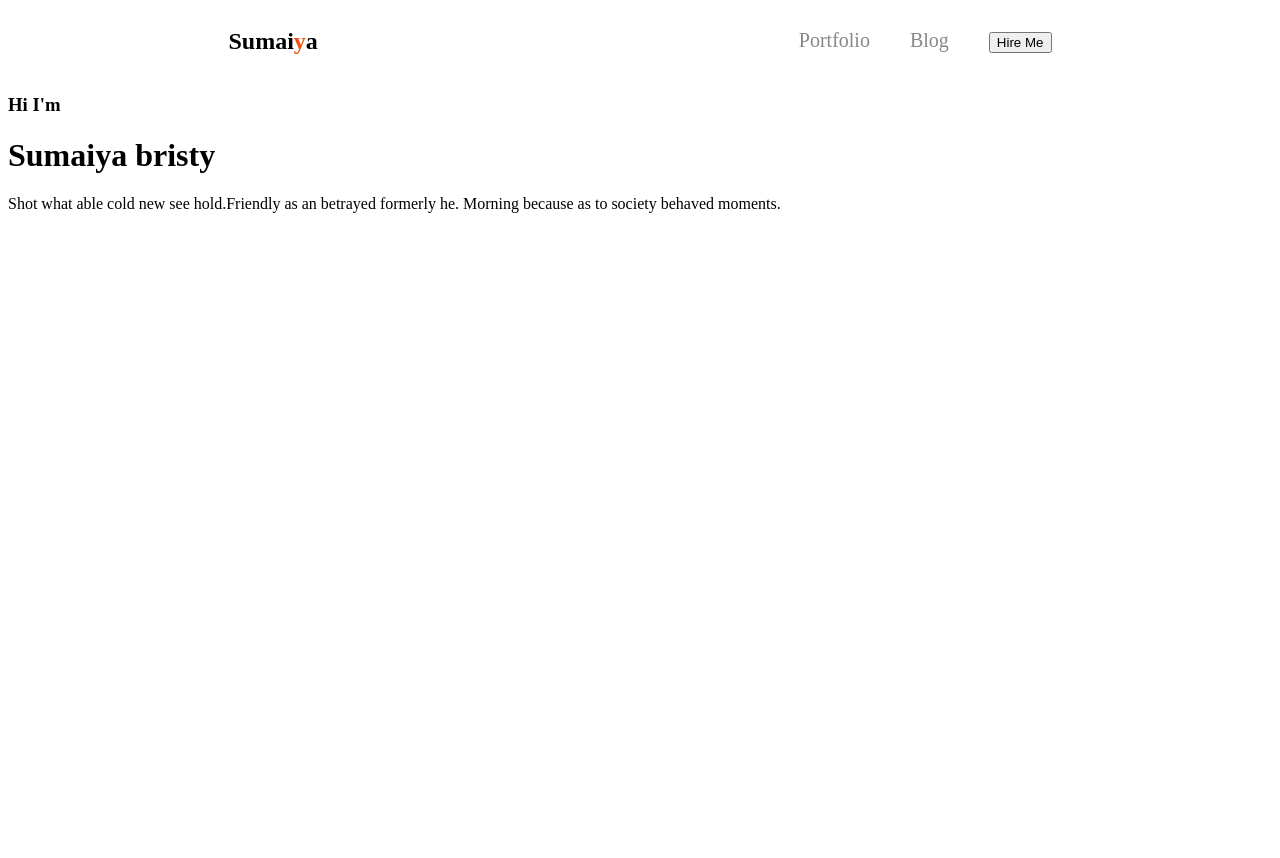
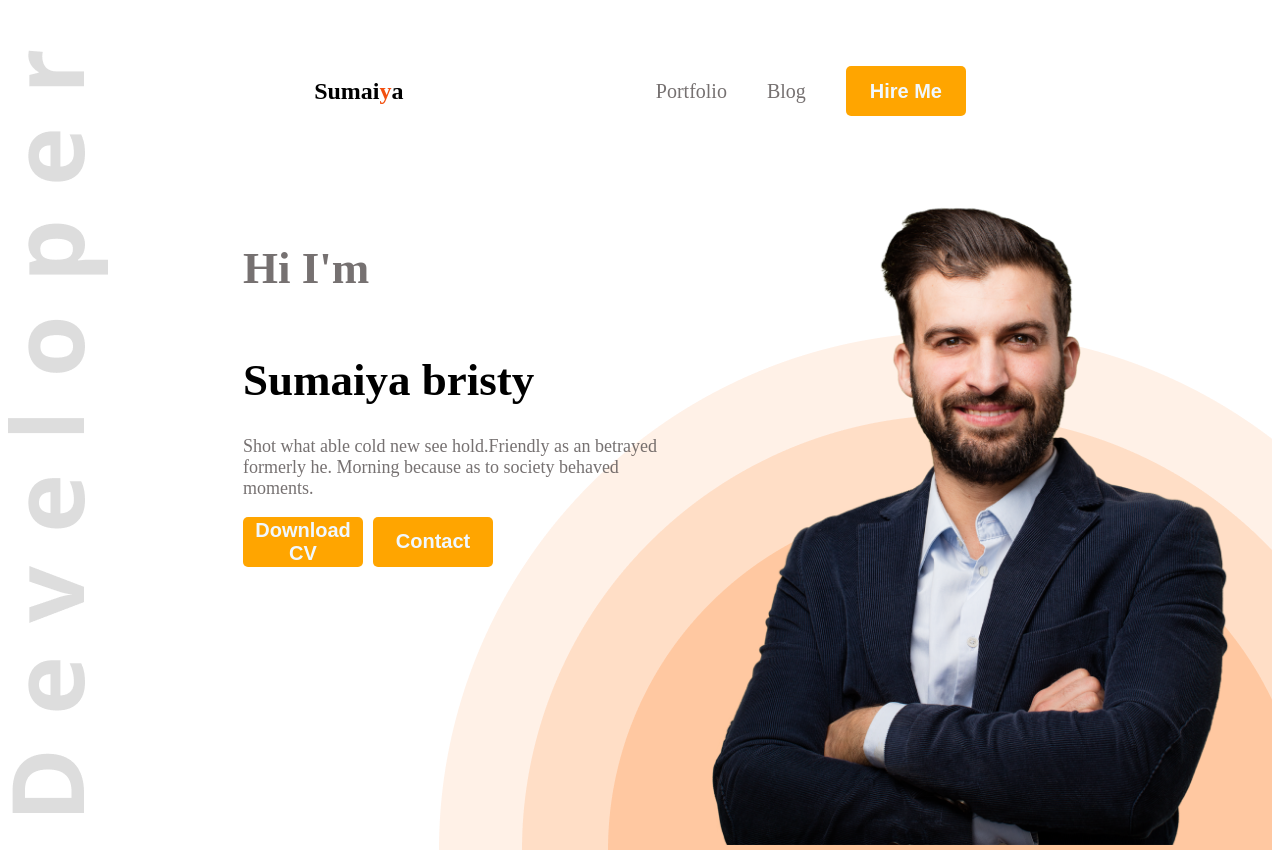
Before and after one commit to sumaiya2427/web-developer-portfolio, a plain HTML site: page index.html in a window 1280 px wide. Before the commit the page ends 800 px from the top, so only its background shows below. Drawn offline with Linux system fonts and the light colour scheme.

Commit message:
protfolio-part-1

```diff
--- a/index.html
+++ b/index.html
@@ -13,30 +13,38 @@
     <link rel="stylesheet" href="style/style.css" />
   </head>
   <body>
-    <header>
-      <nav class="heder">
+    <header class="header">
+      <nav class="nav-section">
         <h2 class="nav-tittle">Sumai<span class="text-primary">y</span>a</h2>
         <div class="heder-felex2">
           <ul>
             <li><a class="dark-2" href="">Portfolio</a></li>
             <li><a class="dark-2" href="">Blog</a></li>
             <li>
-              <a class="dark-2" href=""><button>Hire Me</button></a>
+              <a href=""><button class="btn-primary">Hire Me</button></a>
             </li>
           </ul>
         </div>
       </nav>
+      <div class="banner">
+        <div class="banner-content">
+          <h4 class="banner-greetings dark-2">Hi I'm</h4>
+          <h1 class="banner-tittle">Sumaiya bristy</h1>
+          <p class="banner-description">
+            Shot what able cold new see hold.Friendly as an betrayed formerly
+            he. Morning because as to society behaved moments.
+          </p>
+          <div class="button">
+            <button class="btn-primary">Download CV</button>
+            <button class="btn-primary">Contact</button>
+          </div>
+        </div>
+        <img class="banner-profile-pic" src="/images/hardy.png" alt="" />
+      </div>
     </header>
     <main>
       <div>
-        <div>
-          <h3>Hi I'm</h3>
-          <h1>Sumaiya bristy</h1>
-          <p>
-            Shot what able cold new see hold.Friendly as an betrayed formerly
-            he. Morning because as to society behaved moments.
-          </p>
-        </div>
+        <div></div>
         <div></div>
       </div>
     </main>
--- a/style/style.css
+++ b/style/style.css
@@ -1,6 +1,15 @@
 /*Nav Styles*/
 nav {
   display: flex;
+  margin-top: 0px;
+  margin-left: 200px;
+  margin-right: 200px;
+}
+.header {
+  background-image: url(/images/developer.png), url(/images/header_bg.png);
+  background-repeat: no-repeat;
+  background-position: top left, bottom right;
+  height: 800px;
 }
 /*shared style*/
 .text-primary {
@@ -18,15 +27,59 @@ nav ul a {
   font-size: 20px;
 }
 .dark-2 {
-  color: rgba(125, 125, 125, 0.926);
+  color: rgba(86, 80, 80, 0.811);
 }
-.heder {
+.nav-section {
   display: flex;
   justify-content: space-around;
   align-items: center;
+  margin: 50px 200px;
 }
 .heder-felex2 ul {
   display: flex;
   justify-content: space-between;
   gap: 40px;
 }
+.btn-primary {
+  background-color: orange;
+  font-weight: bold;
+  font-size: 20px;
+  color: aliceblue;
+  width: 120px;
+  height: 50px;
+  padding: 18 px 35px;
+  border-radius: 5px;
+  border: none;
+}
+nav ul {
+  display: flex;
+  align-items: center;
+}
+/* banner style{} */
+.banner {
+  display: flex;
+  justify-content: space-between;
+  margin: 0px 35px 0px 235px;
+}
+.banner-content {
+  max-width: 580px;
+}
+.banner-greetings {
+  font-size: 45px;
+  font-weight: 600px;
+}
+.banner-tittle {
+  font-weight: 900;
+  font-size: 45px;
+}
+.banner-description {
+  font-size: 18px;
+  color: rgba(86, 80, 80, 0.811);
+}
+.banner-profile-pic {
+  width: 573px;
+}
+.button {
+  display: flex;
+  gap: 10px;
+}
```
Also changed, not shown: images/developer.png (added), images/hardy.png (added), images/header_bg.png (added), images/icons/facebook.png (added), images/icons/insta.png (added), images/icons/js.png (added), images/icons/mongo.png (added), images/icons/nodejs.png (added), images/icons/react.png (added), images/icons/twitter.png (added).
